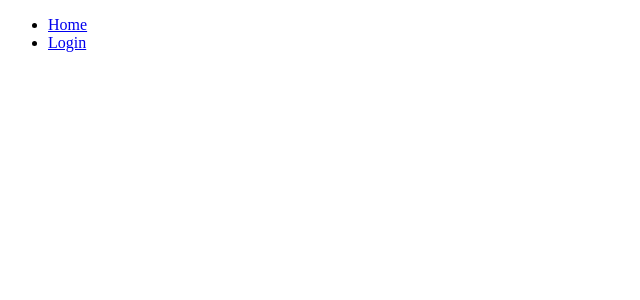
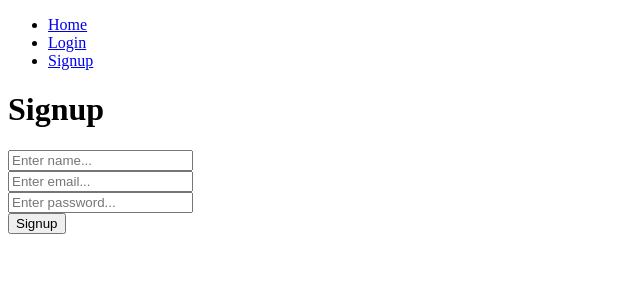
Before and after one commit to lchen104/mern-blog, a React (Create React App) app in the folder frontend/: page /signup in a window 1280 px wide. Before the commit this address had no page. Shown: the top 300 px of the page, without its empty margins (0-640 px from the left). Built offline with nearby package versions, Linux system fonts and the light colour scheme.

Commit message:
Added Navigate routes for login and signup to redirect

```diff
--- a/frontend/src/App.js
+++ b/frontend/src/App.js
@@ -4,6 +4,8 @@ import axios from 'axios';
 
 import BlogsPage from "./pages/BlogsPage";
 import LoginPage from "./pages/LoginPage";
+import SignupPage from './pages/SignupPage';
+
 import RequireAuth from './components/RequireAuth';
 
 function App() {
@@ -35,9 +37,9 @@ function App() {
               <li>
                 <Link to='/login'>Login</Link>
               </li>
-              {/* <li>
-                <Link to='/Register'>Register</Link>
-              </li> */}
+              <li>
+                <Link to='/signup'>Signup</Link>
+              </li>
             </ul>
             <Routes>
               <Route index element={
@@ -47,6 +49,7 @@ function App() {
               />
 
               <Route path='/login' element={<LoginPage loggedIn={loggedIn} setLoggedIn={setLoggedIn} />} />
+              <Route path='/signup' element={<SignupPage />} />
             </Routes>
 
         </BrowserRouter>
--- a/frontend/src/components/Login.js
+++ b/frontend/src/components/Login.js
@@ -1,5 +1,4 @@
 import React from 'react'
-// import { useState } from 'react';
 import { useNavigate } from 'react-router-dom';
 
 const Login = ({loginForm, handleLoginChange, login}) => {
--- /dev/null
+++ b/frontend/src/components/Signup.js
@@ -0,0 +1,48 @@
+import React from 'react'
+import { useNavigate } from 'react-router-dom';
+
+const Signup = ({signupForm, handleSignupChange, signup}) => {
+
+    const navigate = useNavigate();
+
+    const handleSignup = async (e) => {
+        e.preventDefault();
+
+        await signup();
+
+        // navigate
+        navigate('/login');
+    }
+
+  return (
+    <form onSubmit={handleSignup}>
+        <input
+            onChange={handleSignupChange}
+            value={signupForm.name}
+            type='text'
+            name='name'
+            placeholder='Enter name...'
+        /><br />
+
+        <input
+            onChange={handleSignupChange}
+            value={signupForm.email}
+            type='email'
+            name='email'
+            placeholder='Enter email...'
+        /><br />
+
+        <input
+            onChange={handleSignupChange}
+            value={signupForm.password}
+            type='password'
+            name='password'
+            placeholder='Enter password...'
+        /><br />
+
+        <button type='submit'>Signup</button>
+    </form>
+  )
+}
+
+export default Signup
--- a/frontend/src/pages/LoginPage.js
+++ b/frontend/src/pages/LoginPage.js
@@ -13,14 +13,14 @@ const LoginPage = ({setLoggedIn, loggedIn}) => {
     // const [loggedIn, setLoggedIn] = useState(null);
 
     const handleLoginChange = (e) => {
-        console.log(e.target.value)
+        console.log(e.target.value);
         const {name, value} = e.target;
 
         setLoginForm({
           ...loginForm,
           [name]: value,
         })
-        console.log({name, value})
+        console.log({name, value});
       }
 
     const login = async () => {
@@ -29,11 +29,13 @@ const LoginPage = ({setLoggedIn, loggedIn}) => {
         })
 
         setLoggedIn(true);
+        setLoginForm({
+            email: '',
+            password: '',
+        })
         console.log(res);
-        console.log(loggedIn)
+        console.log(loggedIn);
     }
-
-
 
     return (
         <div>
@@ -42,7 +44,6 @@ const LoginPage = ({setLoggedIn, loggedIn}) => {
                 handleLoginChange={handleLoginChange}
                 loginForm={loginForm}
                 login={login}
-
             />
         </div>
     )
--- /dev/null
+++ b/frontend/src/pages/SignupPage.js
@@ -0,0 +1,49 @@
+import React from 'react';
+import axios from 'axios';
+
+import { useState } from 'react';
+
+import Signup from '../components/Signup';
+
+const SignupPage = () => {
+    const [signupForm, setSignupForm] = useState({
+        name: '',
+        email: '',
+        password: '',
+    });
+
+
+    const handleSignupChange = (e) => {
+        console.log(e.target.value)
+        const {name, value} = e.target;
+
+        setSignupForm({
+          ...signupForm,
+          [name]: value,
+        })
+        console.log({name, value})
+      }
+
+      const signup = async () => {
+        const res = await axios.post('/signup', signupForm, {
+            withCredentials: true,
+        })
+
+        setSignupForm({
+            name: '',
+            email: '',
+            password: '',
+        });
+        console.log(res);
+        console.log(signup)
+    }
+
+  return (
+    <div>
+        <h1>Signup</h1>
+        <Signup handleSignupChange={handleSignupChange} signupForm={signupForm} signup={signup} />
+    </div>
+  )
+}
+
+export default SignupPage
```
